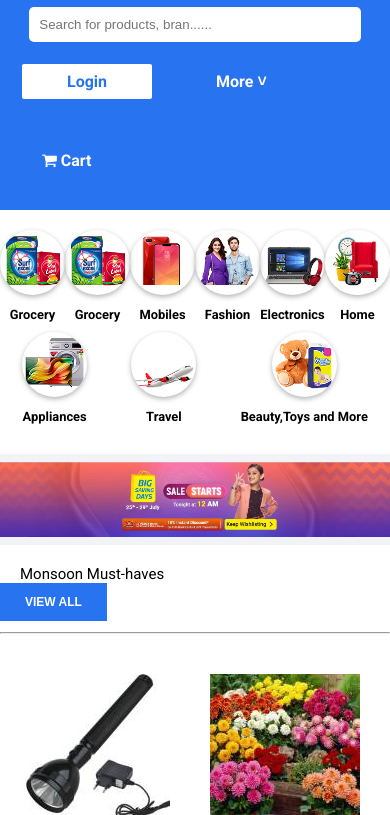
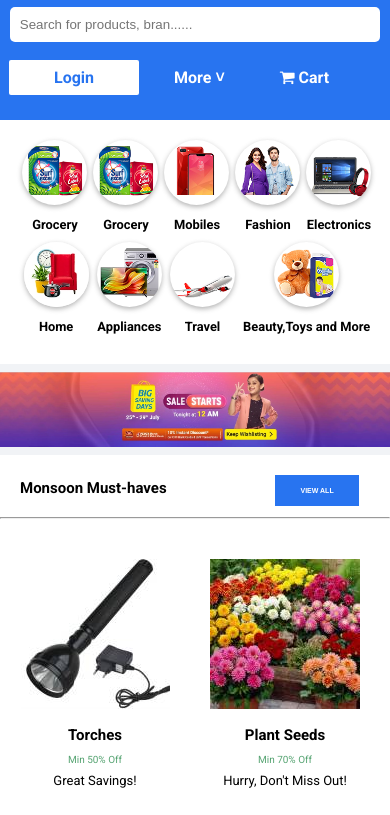
Before and after one commit to Aadil-Masood/flipkart-demo, a plain HTML site: page index.html in a window 390 px wide. Shown: the part 51-866 px from the top of the page. Drawn offline with Linux system fonts and the light colour scheme.

Commit message:
Update main.css

```diff
--- a/main.css
+++ b/main.css
@@ -210,21 +210,14 @@
   text-align: right;
   margin-right: 30px;
 
-  /* display: inline-block;
-  padding-left: 10rem;
-  font-size: 1.1rem;
-  font-weight: 400;
-  color: white;
-  font-style: bold;
-  padding-top: 0rem; */
+
 }
 .top input {
   padding: 1rem 39rem 1rem 1rem;
   margin-right: 19rem;
 }
 .top {
-  /* display: inline-block;
-  text-align: center; */
+
   width: 33%;
 }
 .top ul li {
@@ -234,9 +227,7 @@
   margin-right: 30px;
   color: #fff;
 }
-/* ul {
-  padding: 1rem 2rem 1rem;
-} */
+
 
 .login {
   background: white;
@@ -245,16 +236,7 @@
   color: var(--bluecolor) !important;
   font-family: "Roboto", sans-serif;
 }
-/* .more {
-  padding: 1rem 4rem 1rem 5rem;
-  color: white;
-  font-style: bold;
-}
-.cart {
-  padding: 1rem 30rem 1rem 0rem;
-  color: white;
-  font-style: bold;
-} */
+
 .logo .flip {
   width:7rem;
   display: block;
@@ -288,7 +270,7 @@
 }
 
 
-@media only screen and (min-width: 320px) and (max-width: 767px){
+@media only screen and (min-width: 360px) and (max-width: 800px){
   .fullnav{
     position: static;
     display: block;
@@ -304,6 +286,7 @@
     width: 100%;
   }
   .fullnav .top-input input[type="search"]{
+    width: 95%;
     display: block;
     margin: auto;
     margin-top: 10px;
@@ -313,18 +296,22 @@
     width: 100%;
   }
   .top ul li{
-    margin: 22px;
+    margin: 18px 6px 15px 9px;
   }
   .options{
     display: flex;
     flex-flow:wrap;
     margin-top: unset;
+    padding-right: 4%;
+    padding-left: 5%;
   }
   .box{
     margin-bottom: 10px;
   }
   .headmust h2{
-    width: 72%;
+    width: 70%;
+    font-weight: bold;
+
   }
   .Musthave {
     display: flex;
@@ -341,6 +328,7 @@
 }
 .selfie h2{
   width: 72%;
+  font-weight: bold;
 }
 .Mobiles{
 flex-flow: wrap;
@@ -348,3 +336,12 @@
 .timg {
 margin: auto;
 }
+.headmust button {
+  padding: 1 rem 1rem;
+  font-size: 0.7rem;
+ }
+
+ .selfie button {
+  padding: 1 rem 1 rem;
+  font-size: 0.7rem;
+}
```
